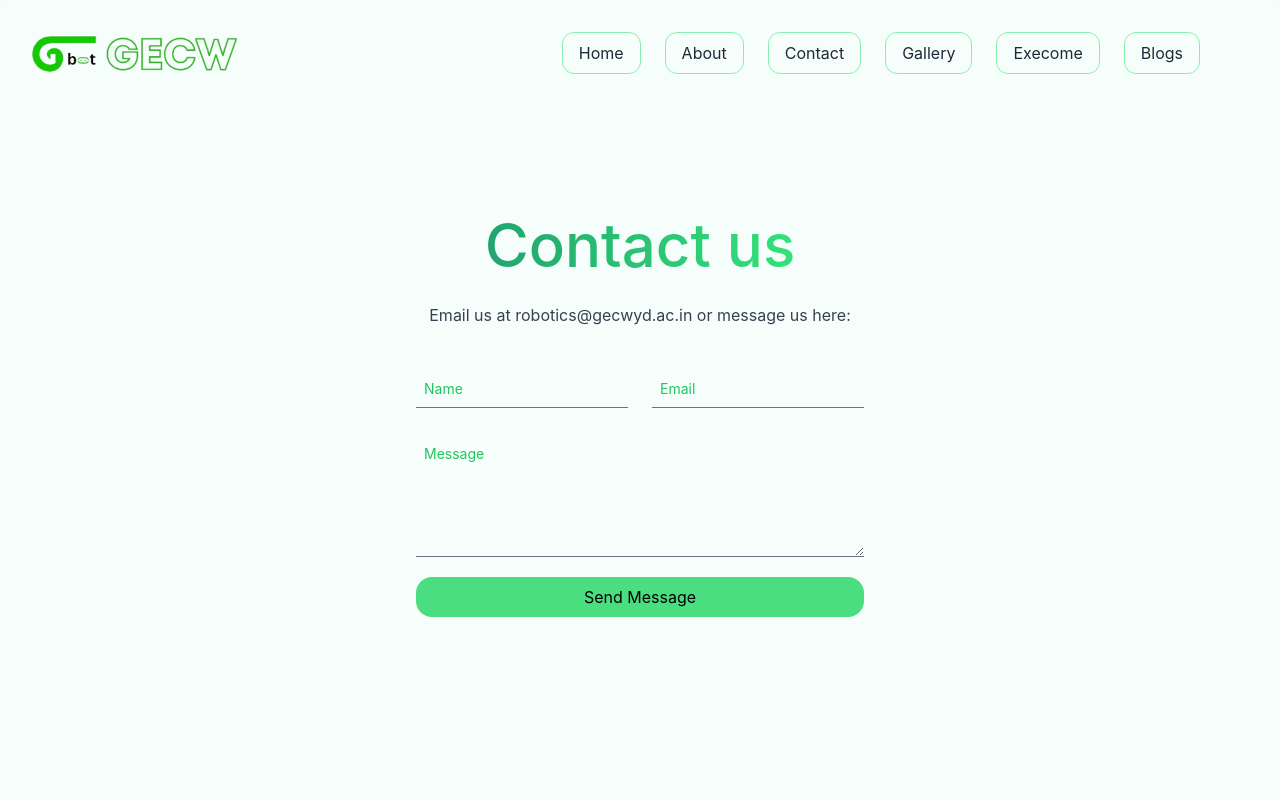
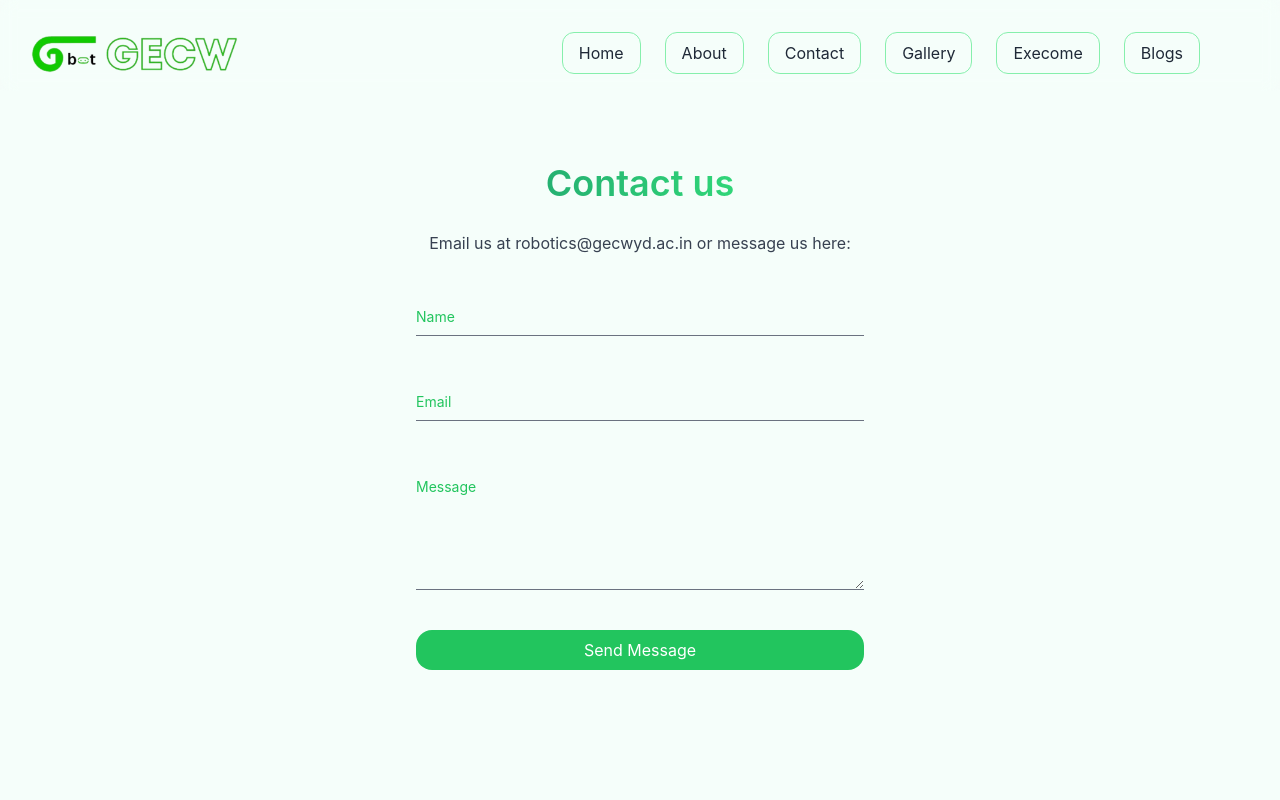
Before and after one commit to aceknoxe/web, a Next.js app: page /contact in a window 1280 px wide. Shown: the top 800 px of the page. Built offline with nearby package versions, Linux system fonts and the light colour scheme.

Commit message:
Initial commit

```diff
--- a/src/components/Contact.tsx
+++ b/src/components/Contact.tsx
@@ -76,49 +76,53 @@ const ContactForm: React.FC = () => {
   return (
     <div className="bg-opacity-50 bg-emerald-50 flex min-h-screen items-center justify-center px-4 sm:px-6 lg:px-8">
       <div className="w-full max-w-lg p-8 rounded-lg shadow-md text-center mt-3">
-        <h1 className="mt-4 py-1 text-6xl font-medium text-center bg-gradient-to-r from-[#1D976C] to-[#38ef7d] bg-clip-text text-transparent">Contact us</h1>
-        <p className="mt-6 text-center text-gray-700">Email us at robotics@gecwyd.ac.in or message us here:</p>
+        <h1 className="mt-4 py-1 text-4xl font-semibold text-center bg-gradient-to-r from-[#1D976C] to-[#38ef7d] bg-clip-text text-transparent">
+          Contact us
+        </h1>
+        <p className="mt-6 text-center text-gray-700">
+          Email us at robotics@gecwyd.ac.in or message us here:
+        </p>
 
         <form onSubmit={handleSubmit} className="mt-10">
-          <div className="grid gap-6 sm:grid-cols-2">
-            <div className="relative z-0">
+          <div className="grid gap-6 sm:grid-cols-1">
+            <div className="relative z-0 mb-5">
               <input
                 type="text"
                 name="name"
-                className="peer block w-full appearance-none border-0 border-b border-gray-500 bg-transparent py-2.5 px-0 text-sm text-gray-900 focus:border-blue-600 focus:outline-none focus:ring-0"
+                className="peer block w-full appearance-none border-0 border-b border-gray-500 bg-transparent py-2.5 px-0 text-sm text-gray-900 focus:border-green-500 focus:outline-none focus:ring-0"
                 placeholder=" "
                 value={formData.name}
                 onChange={handleChange}
               />
-              <label className="absolute left-2 top-3 -z-10 origin-[0] -translate-y-6 scale-75 transform text-sm text-green-500 duration-300 peer-placeholder-shown:translate-y-0 peer-placeholder-shown:scale-100 peer-focus:left-0 peer-focus:-translate-y-6 peer-focus:scale-75 peer-focus:text-green-800">
+              <label className="absolute left-0 top-3 -z-10 origin-[0] -translate-y-6 scale-75 transform text-sm text-green-500 duration-300 peer-placeholder-shown:translate-y-0 peer-placeholder-shown:scale-100 peer-focus:left-0 peer-focus:-translate-y-6 peer-focus:scale-75 peer-focus:text-green-800">
                 Name
               </label>
               {errors.name && <p className="text-red-500 text-sm mt-1">{errors.name}</p>}
             </div>
-            <div className="relative z-0">
+            <div className="relative z-0 mb-5">
               <input
                 type="email"
                 name="email"
-                className="peer block w-full appearance-none border-0 border-b border-gray-500 bg-transparent py-2.5 px-0 text-sm text-gray-900 focus:border-blue-600 focus:outline-none focus:ring-0"
+                className="peer block w-full appearance-none border-0 border-b border-gray-500 bg-transparent py-2.5 px-0 text-sm text-gray-900 focus:border-green-500 focus:outline-none focus:ring-0"
                 placeholder=" "
                 value={formData.email}
                 onChange={handleChange}
               />
-              <label className="absolute left-2 top-3 -z-10 origin-[0] -translate-y-6 scale-75 transform text-sm text-green-500 duration-300 peer-placeholder-shown:translate-y-0 peer-placeholder-shown:scale-100 peer-focus:left-0 peer-focus:-translate-y-6 peer-focus:scale-75 peer-focus:text-green-800">
+              <label className="absolute left-0 top-3 -z-10 origin-[0] -translate-y-6 scale-75 transform text-sm text-green-500 duration-300 peer-placeholder-shown:translate-y-0 peer-placeholder-shown:scale-100 peer-focus:left-0 peer-focus:-translate-y-6 peer-focus:scale-75 peer-focus:text-green-800">
                 Email
               </label>
               {errors.email && <p className="text-red-500 text-sm mt-1">{errors.email}</p>}
             </div>
-            <div className="relative z-0 col-span-2">
+            <div className="relative z-0 mb-5">
               <textarea
                 name="message"
                 rows={5}
-                className="peer block w-full appearance-none border-0 border-b border-gray-500 bg-transparent py-3 px-0 text-sm text-gray-900 focus:border-blue-600 focus:outline-none focus:ring-0"
+                className="peer block w-full appearance-none border-0 border-b border-gray-500 bg-transparent py-3 px-0 text-sm text-gray-900 focus:border-green-500 focus:outline-none focus:ring-0"
                 placeholder=" "
                 value={formData.message}
                 onChange={handleChange}
               />
-              <label className="absolute left-2 top-3 -z-10 origin-[0] -translate-y-6 scale-75 transform text-sm text-green-500 duration-300 peer-placeholder-shown:translate-y-0 peer-placeholder-shown:scale-100 peer-focus:left-0 peer-focus:-translate-y-6 peer-focus:scale-75 peer-focus:text-green-800">
+              <label className="absolute left-0 top-3 -z-10 origin-[0] -translate-y-6 scale-75 transform text-sm text-green-500 duration-300 peer-placeholder-shown:translate-y-0 peer-placeholder-shown:scale-100 peer-focus:left-0 peer-focus:-translate-y-6 peer-focus:scale-75 peer-focus:text-green-800">
                 Message
               </label>
               {errors.message && <p className="text-red-500 text-sm mt-1">{errors.message}</p>}
@@ -126,11 +130,15 @@ const ContactForm: React.FC = () => {
           </div>
           <button
             type="submit"
-            className="mt-5 w-full rounded-2xl bg-green-400 px-10 py-2 text-black hover:bg-green-500 focus:outline-none focus:bg-green-500"
+            className="mt-5 w-full rounded-2xl bg-green-500 px-10 py-2 text-white hover:bg-green-600 focus:outline-none focus:bg-green-600"
           >
             Send Message
           </button>
-          {isSubmitted && <p className="text-green-500 mt-4 text-center">Message sent successfully!</p>}
+          {isSubmitted && (
+            <p className="text-green-500 mt-4 text-center">
+              Message sent successfully!
+            </p>
+          )}
         </form>
       </div>
     </div>
```
